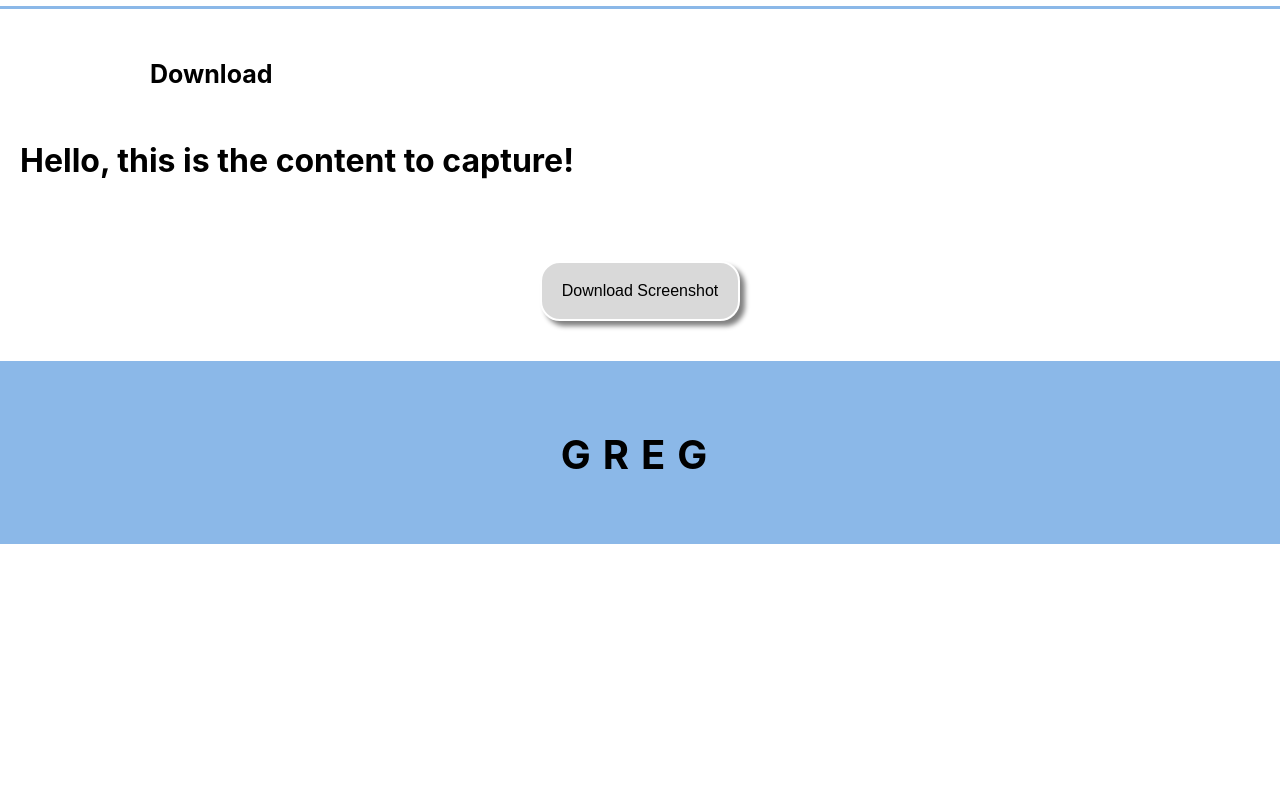
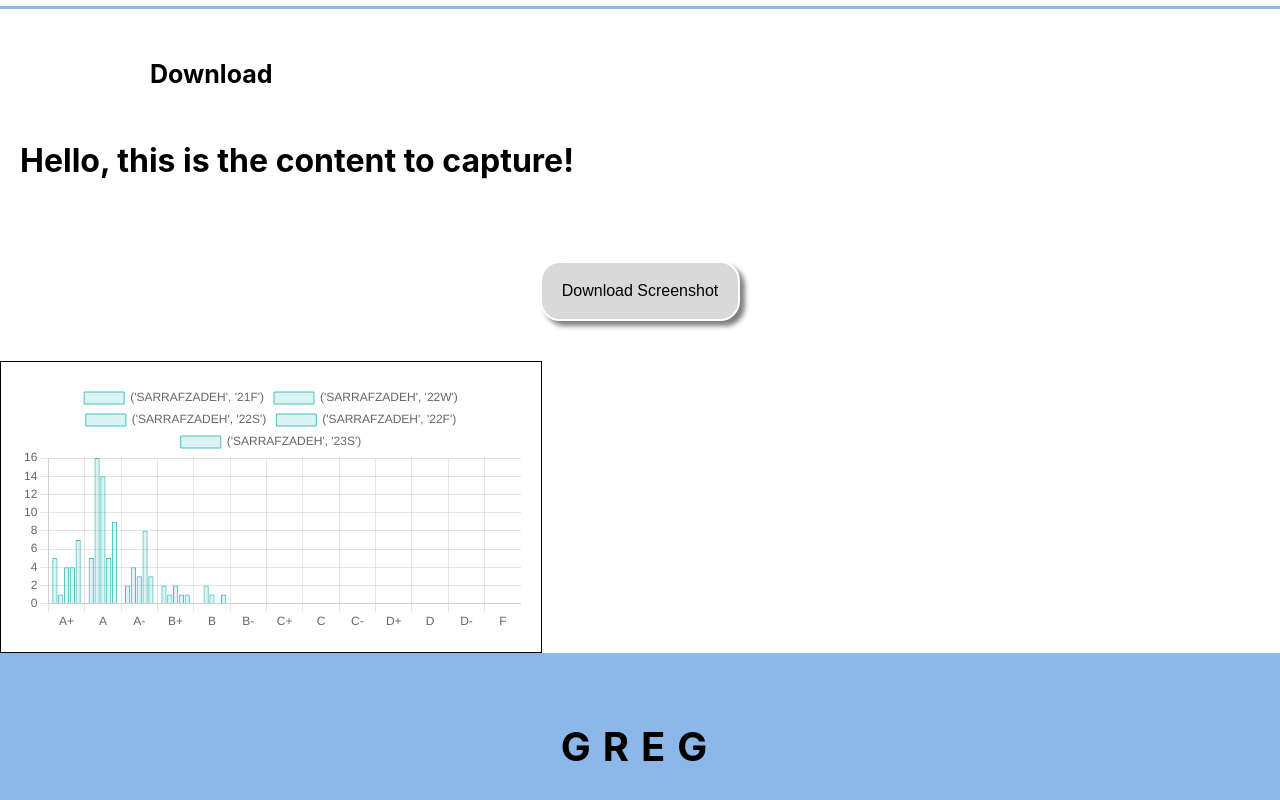
Before and after one commit to HaikDivanyan/GraphicalResourceForEnrollmentGuidance, a React (Create React App) app in the folder client/: page / in a window 1280 px wide. Shown: the part 2895-3695 px from the top of the page. Before the commit the page ends 3439 px from the top, so only its background shows below. Built offline with nearby package versions, Linux system fonts and the light colour scheme.

Commit message:
BruinWalk stuff

```diff
--- a/client/src/components/download.css
+++ b/client/src/components/download.css
@@ -0,0 +1,10 @@
+.Canvas {
+    display: flex;
+    flex-direction: column;
+    align-items: center;
+    justify-content: center;
+    padding: 20px;
+    border: 1px solid;
+    min-height: 200px;
+    width: 500px;
+}
--- a/client/src/components/download.js
+++ b/client/src/components/download.js
@@ -1,8 +1,11 @@
 import './download.css';
-import React, { useState } from 'react';
+import React, { useEffect, useRef } from 'react';
 import html2canvas from 'html2canvas';
+import Chart from "chart.js/auto";
 
 export default function Download() {
+
+    const chartRef = useRef(null);
 
     const handleCaptureScreenshot = () => {
     const element = document.getElementById('capture'); // Replace 'capture' with the ID of the element you want to capture
@@ -25,6 +28,54 @@ export default function Download() {
     });
   };
 
+  useEffect(() => {
+    const gradeDistributions = {
+        "('SARRAFZADEH', '21F')": [5, 5, 2, 2, 0, 0, 0, 0, 0, 0, 0, 0, 0],
+        "('SARRAFZADEH', '22W')": [1, 16, 4, 1, 2, 0, 0, 0, 0, 0, 0, 0, 0],
+        "('SARRAFZADEH', '22S')": [4, 14, 3, 2, 1, 0, 0, 0, 0, 0, 0, 0, 0],
+        "('SARRAFZADEH', '22F')": [4, 5, 8, 1, 0, 0, 0, 0, 0, 0, 0, 0, 0],
+        "('SARRAFZADEH', '23S')": [7, 9, 3, 1, 1, 0, 0, 0, 0, 0, 0, 0, 0]
+    };
+
+
+    const categories = ['A+', 'A', 'A-', 'B+', 'B', 'B-', 'C+', 'C', 'C-', 'D+', 'D', 'D-', 'F'];
+
+    const datasets = Object.entries(gradeDistributions).map(([key, values]) => ({
+        label: key,
+        data: values,
+        backgroundColor: 'rgba(75, 192, 192, 0.2)',
+        borderColor: 'rgba(75, 192, 192, 1)',
+        borderWidth: 1
+    }));
+
+     // Destroy the previous Chart instance if it exists
+    if (chartRef.current) {
+      chartRef.current.destroy();
+    }
+
+    const ctx = document.getElementById('gradeHistogram').getContext('2d');
+
+    chartRef.current = new Chart(ctx, {
+        type: 'bar',
+        data: {
+        labels: categories,
+        datasets: datasets
+        },
+        options: {
+        scales: {
+            x: {
+                type: 'category',
+                labels: categories
+            },
+            y: {
+                beginAtZero: true,
+                stepSize: 1
+            }
+        }
+        }
+    });
+    }, []);
+
   return (
     <div>
       <div className="UploadSection" id="capture">
@@ -37,6 +88,9 @@ export default function Download() {
       <div className="ButtonContainer">
         <button className="generateButton" onClick={handleCaptureScreenshot}>Download Screenshot</button>
       </div>
+      <div className="Canvas">
+      <canvas id="gradeHistogram" width="10" height="5"></canvas>
+      </div>
     </div>
   );
 }
```
